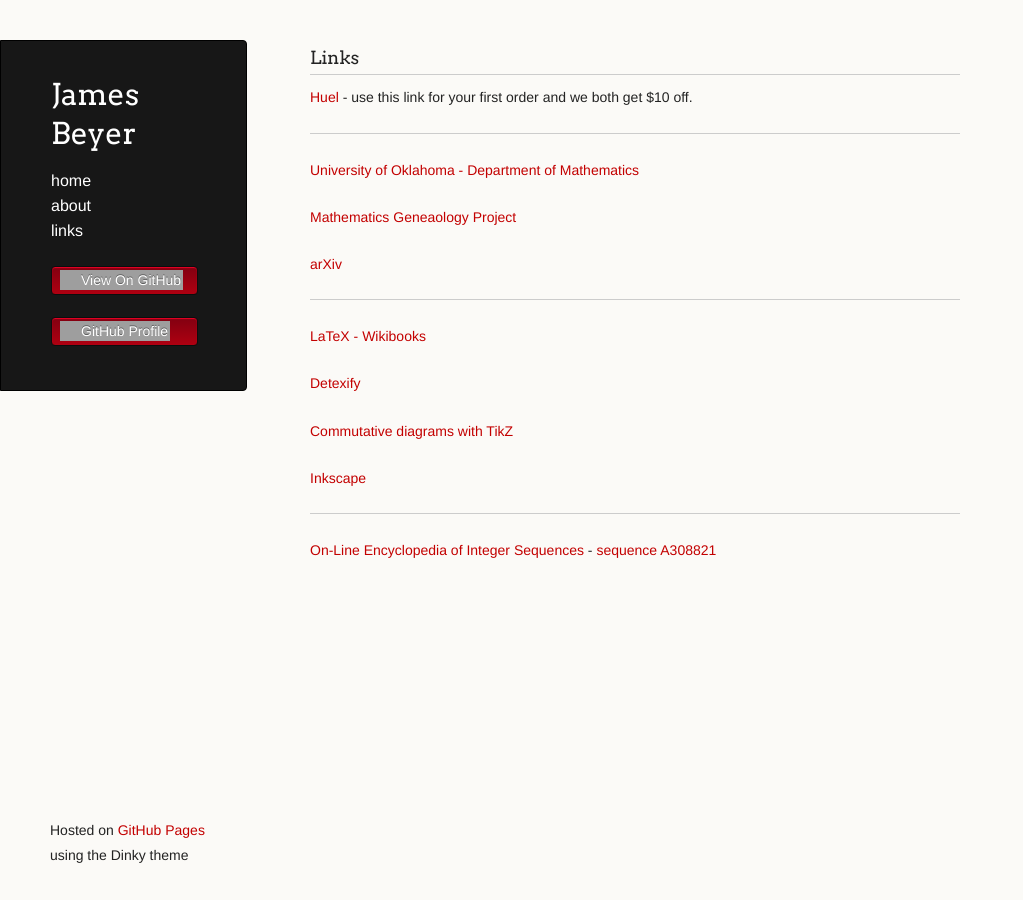
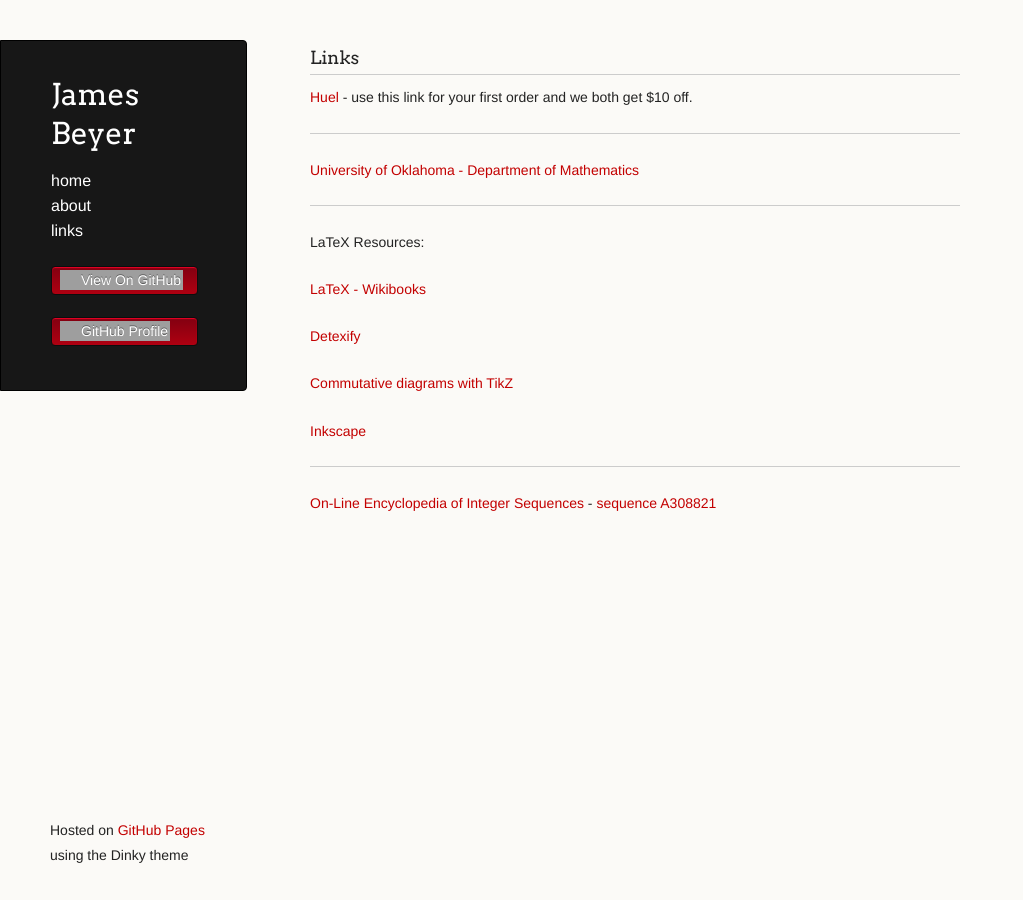
Before and after one commit to jebeyer/jebeyer.github.io, a Jekyll site: the page built from links.md, in a window 1280 px wide. Shown: the whole page, without its empty margins (0-1023 px from the left). Built offline with Jekyll 4.4.1, drawn with Linux system fonts in a browser that asks for light colours; a script that is not in the unit is left out; our own code applies the rules of GitHub Pages for plain Markdown files; grey boxes are pictures that could not be loaded.

Commit message:
removed a couple of links that were not necessary

```diff
--- a/links.md
+++ b/links.md
@@ -10,11 +10,9 @@
 
 [University of Oklahoma - Department of Mathematics](http://math.ou.edu/)
 
-[Mathematics Geneaology Project](https://www.genealogy.math.ndsu.nodak.edu/)
+---
 
-[arXiv](https://arxiv.org/)
-
----
+LaTeX Resources:
 
 [LaTeX - Wikibooks](https://en.wikibooks.org/wiki/LaTeX)
 
```
